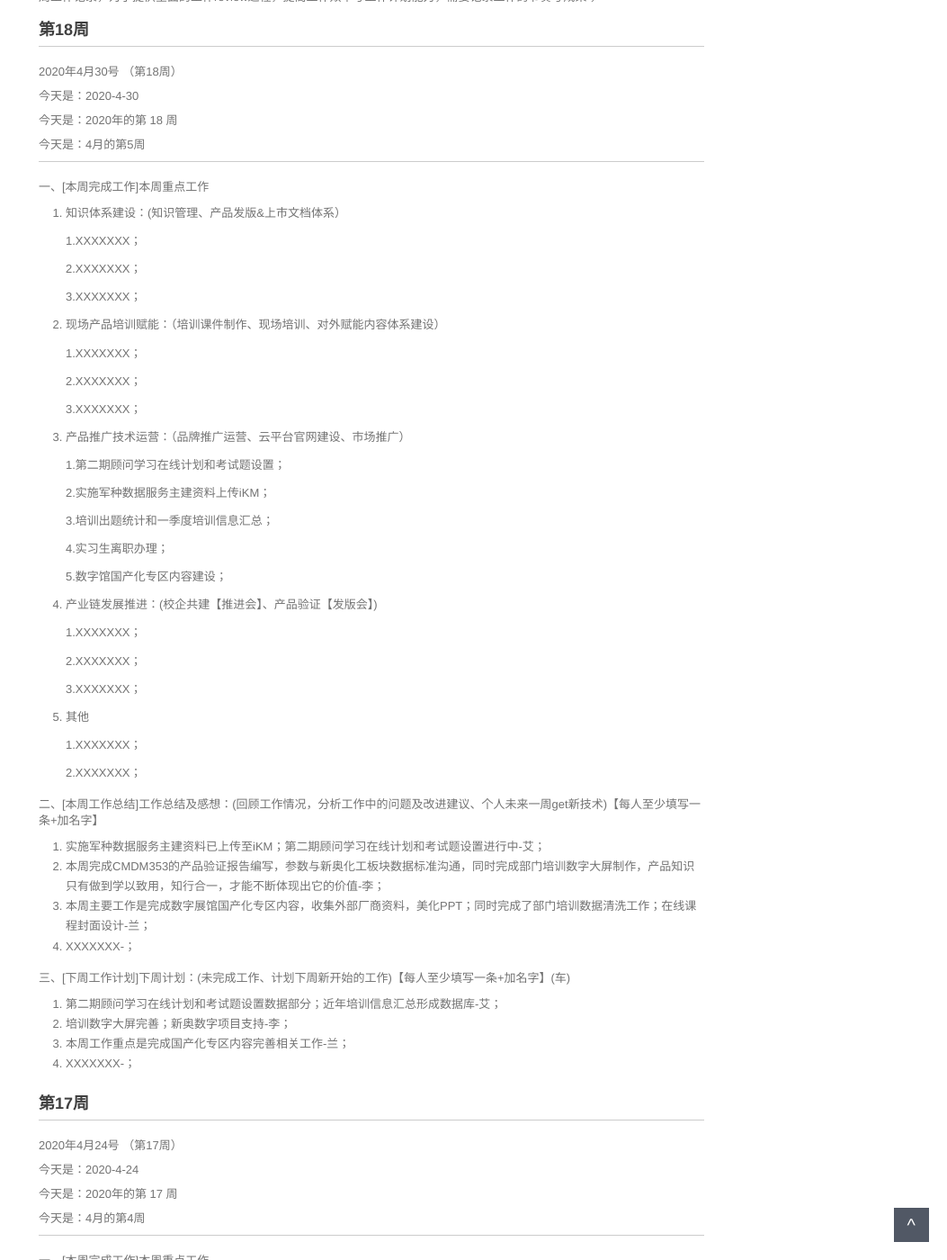
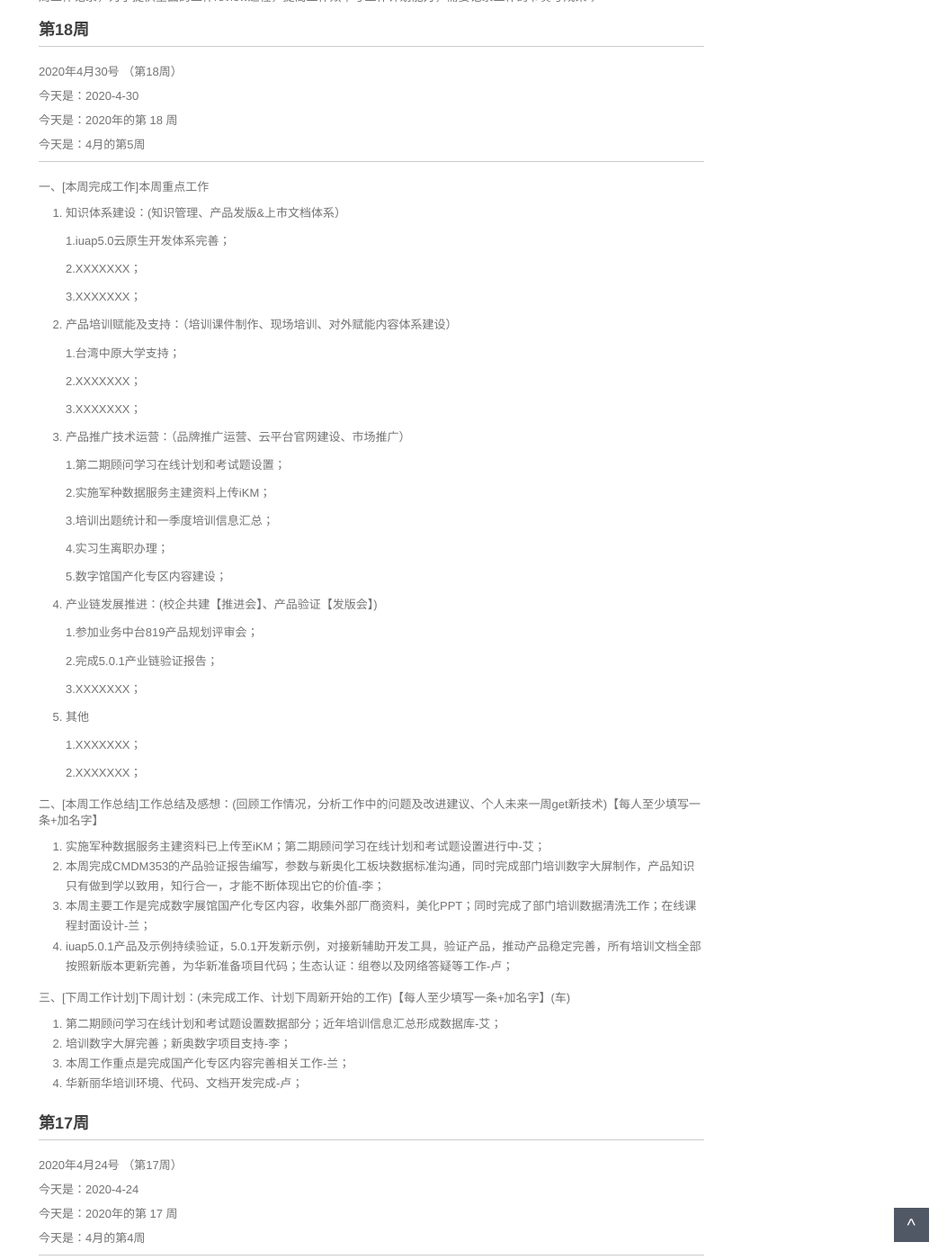
Before and after one commit to walllFlower/blog, a Jekyll site: the page built from 2020-02-28-day_report.md, in a window 1280 px wide and 1400 px high, scrolled down 310 px. Shown: the whole window at 90% size, without its empty margins (227-1280 px from the left). Built offline with Jekyll 4.4.1, drawn with Linux system fonts in a browser that asks for light colours; comment, search, counter and statistics services are not loaded.

Commit message:
Update 2020-02-28-day_report.md

```diff
--- a/2020-02-28-day_report.md
+++ b/2020-02-28-day_report.md
@@ -26,15 +26,15 @@ categories: 技术运营工作周报
 
 1. 知识体系建设：(知识管理、产品发版&上市文档体系）
 
-    1.XXXXXXX；
+    1.iuap5.0云原生开发体系完善；
 
     2.XXXXXXX；
 
     3.XXXXXXX；
 
-2. 现场产品培训赋能：（培训课件制作、现场培训、对外赋能内容体系建设）
+2. 产品培训赋能及支持：（培训课件制作、现场培训、对外赋能内容体系建设）
 
-    1.XXXXXXX；
+    1.台湾中原大学支持；
 
     2.XXXXXXX；
 
@@ -56,9 +56,9 @@ categories: 技术运营工作周报
 
 4. 产业链发展推进：(校企共建【推进会】、产品验证【发版会】)
 
-    1.XXXXXXX；
+    1.参加业务中台819产品规划评审会；
 
-    2.XXXXXXX；
+    2.完成5.0.1产业链验证报告；
 
     3.XXXXXXX；
 
@@ -73,14 +73,14 @@ categories: 技术运营工作周报
 1. 实施军种数据服务主建资料已上传至iKM；第二期顾问学习在线计划和考试题设置进行中-艾；
 2. 本周完成CMDM353的产品验证报告编写，参数与新奥化工板块数据标准沟通，同时完成部门培训数字大屏制作，产品知识只有做到学以致用，知行合一，才能不断体现出它的价值-李；
 3. 本周主要工作是完成数字展馆国产化专区内容，收集外部厂商资料，美化PPT；同时完成了部门培训数据清洗工作；在线课程封面设计-兰；
-4. XXXXXXX-；
+4. iuap5.0.1产品及示例持续验证，5.0.1开发新示例，对接新辅助开发工具，验证产品，推动产品稳定完善，所有培训文档全部按照新版本更新完善，为华新准备项目代码；生态认证：组卷以及网络答疑等工作-卢；
 
 三、[下周工作计划]下周计划：(未完成工作、计划下周新开始的工作)【每人至少填写一条+加名字】(车)
 
 1. 第二期顾问学习在线计划和考试题设置数据部分；近年培训信息汇总形成数据库-艾；
 2. 培训数字大屏完善；新奥数字项目支持-李；
 3. 本周工作重点是完成国产化专区内容完善相关工作-兰；
-4. XXXXXXX-；
+4. 华新丽华培训环境、代码、文档开发完成-卢；
 
 
 
```
